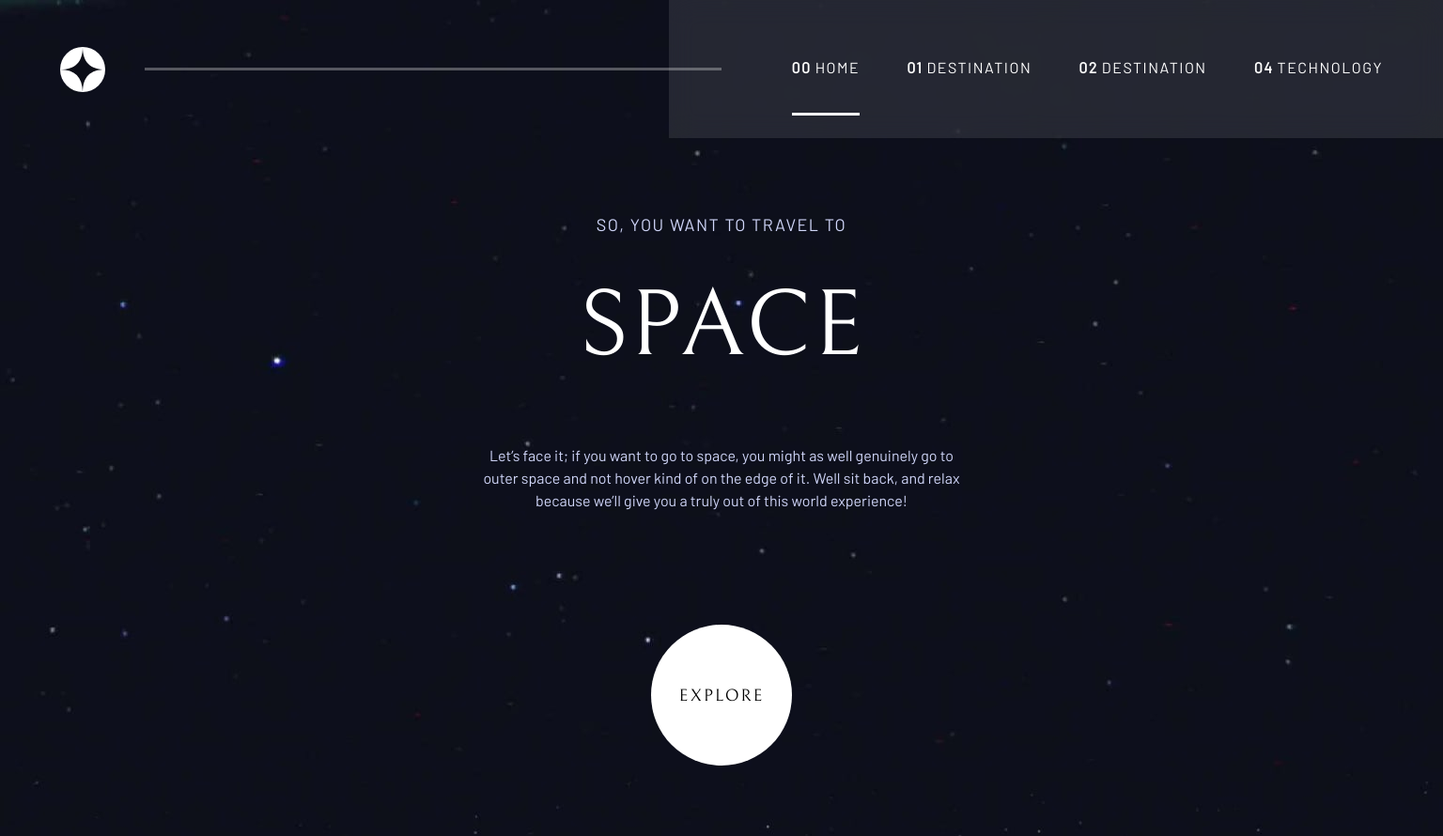
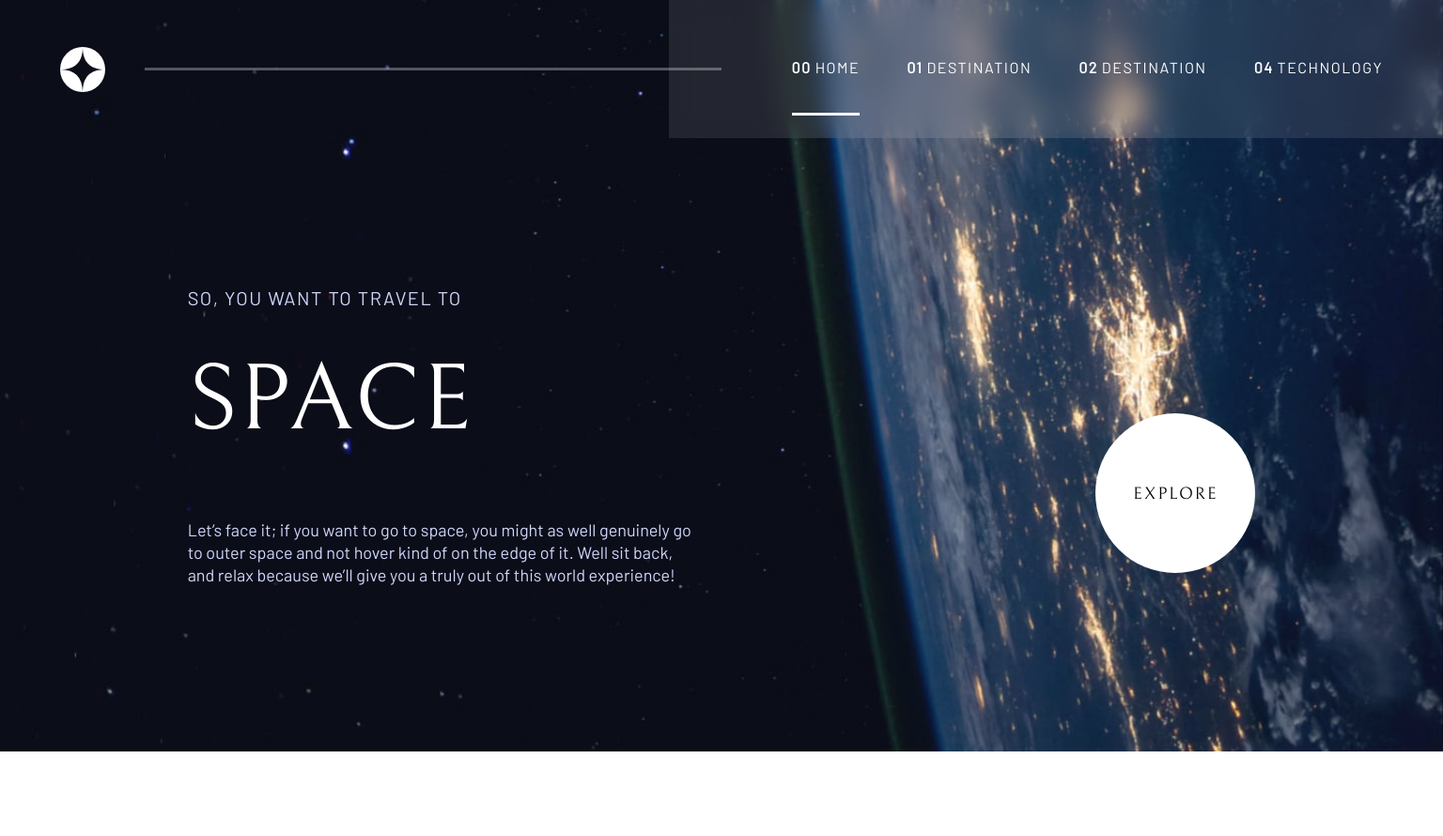
Before and after one commit to lasha-abuladze/space-tourism, a website: page index.html in a window 1536 px wide. Shown: the whole page at 94% size. After the commit the page ends 800 px from the top, so only its background shows below. Drawn offline with Linux system fonts and the light colour scheme.

Commit message:
style: finalize responsiveness for home page

```diff
--- a/app/main.scss
+++ b/app/main.scss
@@ -398,6 +398,35 @@ body {
                 }
             }
         }
+
+        .main-section {
+            .section--home {
+                @include flex-row();
+                justify-content: space-between;
+                background-image: url(./assets/home/background-home-desktop.jpg);
+                padding: 0px 13%;
+                padding-top: 250px;
+                text-align: left;
+
+                .subtitle {
+                    font-size: 20px;
+                }
+
+                .headline {
+                    font-size: 100px;
+                }
+
+                .paragraph {
+                    font-size: 18px;
+                    max-width: 540px;
+                }
+
+                .btn--explore {
+                    width: 170px;
+                    height: 170px;
+                }
+            }
+        }
     }
 
 
```
Also changed, not shown: app/style.css, 1 other file.
